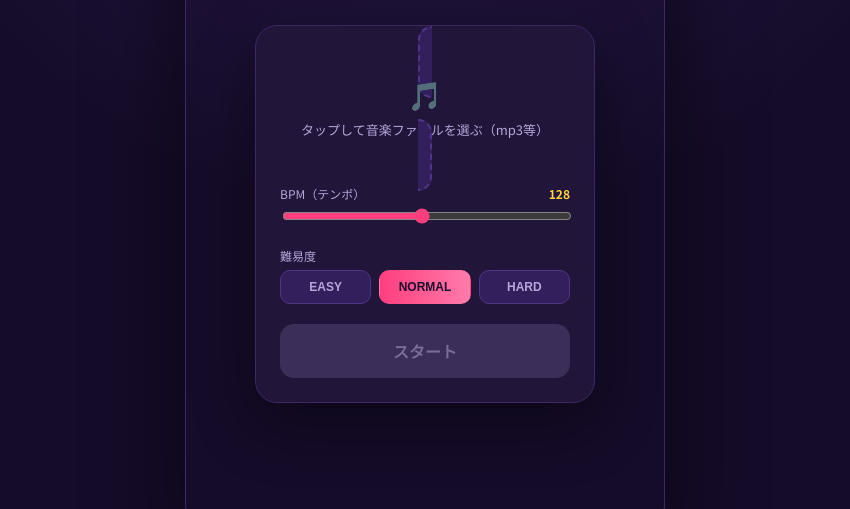
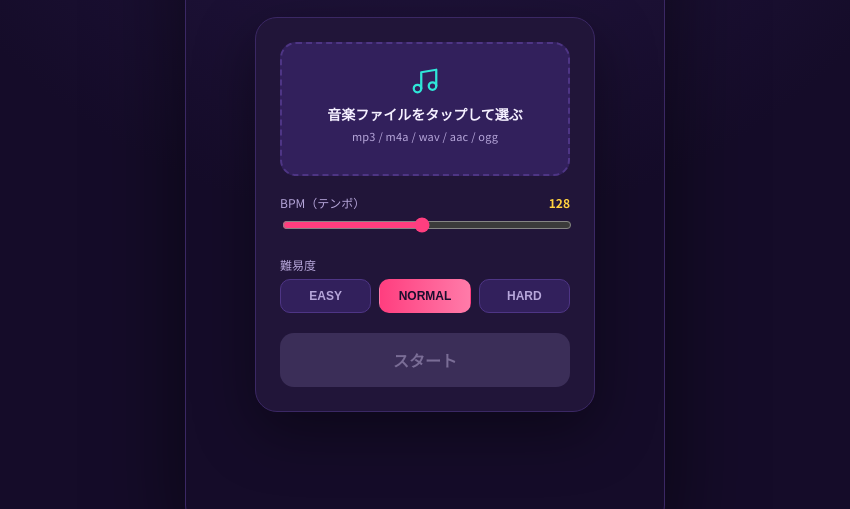
Before and after one commit to world1424/sugisugi-temako, a website: page index.html in a window 1280 px wide. Shown: the part 291-800 px from the top of the page, without its empty margins (215-1065 px from the left). Drawn offline with Linux system fonts and the light colour scheme; a web font is replaced by a local one.

Commit message:
音楽ファイル選択欄の破線ボーダーが崩れる表示バグを修正
.upload-zone は <label> 要素だが display 指定がなくインライン
ボックスのままだった。中に <div>（ブロック要素）を複数含んでいた
ため、破線ボーダーが1本の四角ではなく分断された線として描画されて
いた。display:flex を指定して解消。

あわせて絵文字アイコンをSVGに置き換え、対応ファイル形式を常時表示
するテキストとして分離し、視認性を改善。

Co-Authored-By: Claude Sonnet 5 <noreply@anthropic.com>

```diff
--- a/css/style.css
+++ b/css/style.css
@@ -63,14 +63,16 @@ body.has-keyboard .kbd-hint{ display:block; }
   box-shadow: 0 20px 60px rgba(0,0,0,.4);
 }
 .upload-zone{
+  display:flex; flex-direction:column; align-items:center;
   border:2px dashed #4E3585; border-radius:16px; padding:22px 12px;
   cursor:pointer; transition:.2s; background: var(--surface2);
 }
 .upload-zone:active{ transform: scale(.98); }
 .upload-zone.has-file{ border-color: var(--cyan); }
-.upload-zone .big{ font-size:28px; margin-bottom:6px; }
-.upload-zone .label{ font-size:13px; color: var(--text-dim); }
-.upload-zone .fname{ font-size:13px; color: var(--cyan); font-weight:700; margin-top:4px; word-break:break-all; }
+.upload-zone .upload-icon{ color: var(--cyan); margin-bottom:8px; }
+.upload-zone .label{ font-size:14px; font-weight:700; color: var(--text); }
+.upload-zone .filetypes{ font-size:11px; color: var(--text-dim); margin-top:4px; letter-spacing:.02em; }
+.upload-zone .fname{ font-size:13px; color: var(--cyan); font-weight:700; margin-top:8px; word-break:break-all; }
 input[type=file]{ display:none; }
 
 .field{ margin-top:18px; text-align:left; }
--- a/index.html
+++ b/index.html
@@ -19,8 +19,13 @@
     <p class="sub">好きな曲を読み込んで、降ってくるノーツをタイミングよくタップ！<br>推し熱量ゲージを溜めて限界突破しよう。</p>
     <div class="card">
       <label class="upload-zone" id="uploadZone" for="audioInput">
-        <div class="big">🎵</div>
-        <div class="label" id="uploadLabel">タップして音楽ファイルを選ぶ（mp3等）</div>
+        <svg class="upload-icon" viewBox="0 0 24 24" width="30" height="30" fill="none" stroke="currentColor" stroke-width="1.8" stroke-linecap="round" stroke-linejoin="round" aria-hidden="true">
+          <path d="M9 18V5l12-2v13"/>
+          <circle cx="6" cy="18" r="3"/>
+          <circle cx="18" cy="16" r="3"/>
+        </svg>
+        <div class="label" id="uploadLabel">音楽ファイルをタップして選ぶ</div>
+        <div class="filetypes">mp3 / m4a / wav / aac / ogg</div>
         <div class="fname" id="fileName"></div>
       </label>
       <input type="file" id="audioInput" accept="audio/*,.mp3,.m4a,.wav,.aac,.ogg">
```
